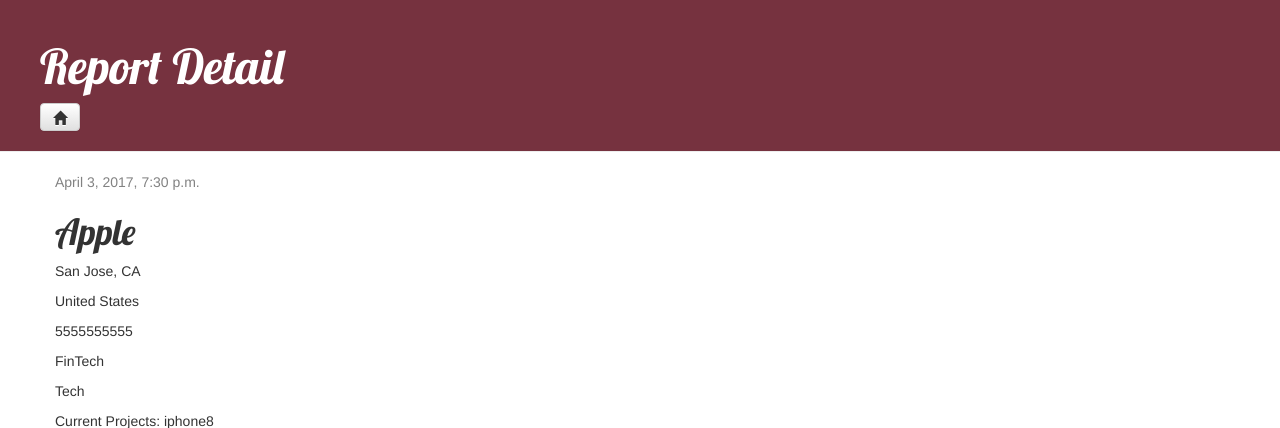
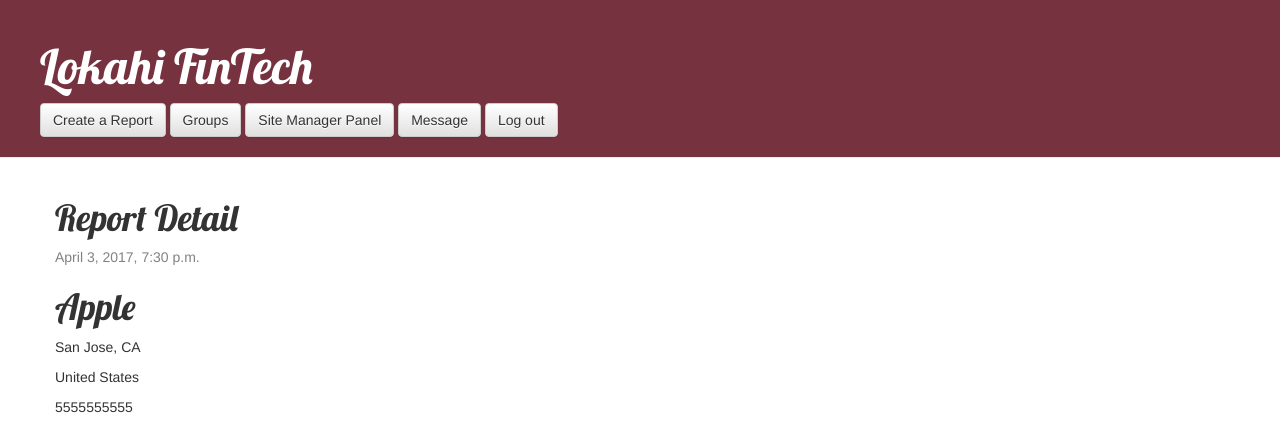
Before and after one commit to rcdizon/cs3240-s17-team17, a Django app: page /LokahiApp/result/1/ in a window 1280 px wide. Shown: the top 428 px of the page. Run offline with Django 3.2, Linux system fonts and the light colour scheme; a user stored in the database is signed in; data comes from the database, SQL or seed files in the repository; some libraries are stand-ins or nearby versions.

Commit message:
Massive merge

```diff
--- a/LokahiProject/LokahiApp/forms.py
+++ b/LokahiProject/LokahiApp/forms.py
@@ -32,6 +32,7 @@ class RegisterForm(UserCreationForm):
         model = User
         fields = ("username", "fullname", "user_type",)
 
+    '''
     def save(self, commit=True):
         user = super(RegisterForm, self).save(commit=False)
         first_name, last_name = self.cleaned_data["fullname"].split(None, 1)
@@ -52,3 +53,4 @@ class RegisterForm(UserCreationForm):
         if commit:
             user.save()
         return user
+    '''
--- a/LokahiProject/templates/group_successful.html
+++ b/LokahiProject/templates/group_successful.html
@@ -17,6 +17,7 @@
     <a href="/LokahiApp/groups/"><button class="groups btn btn-default">Groups</button></a>
     <!-- TODO: Remove for permissions -->
     <a href="/LokahiApp/sitemanagerindex/"><button class="groups btn btn-default">Site Manager Panel</button></a>
+    <a href="/LokahiApp/messenger"><button class="messenger btn btn-default">Message</button></a>
     <a href="/LokahiApp/logout"><button class="logout btn btn-default">Log out</button></a>
 </div>
 <div class="content container">
--- a/LokahiProject/templates/groups.html
+++ b/LokahiProject/templates/groups.html
@@ -17,6 +17,7 @@
     <a href="/LokahiApp/groups/"><button class="groups btn btn-default">Groups</button></a>
     <!-- TODO: Remove for permissions -->
     <a href="/LokahiApp/sitemanagerindex/"><button class="groups btn btn-default">Site Manager Panel</button></a>
+    <a href="/LokahiApp/messenger"><button class="messenger btn btn-default">Message</button></a>
     <a href="/LokahiApp/logout"><button class="logout btn btn-default">Log out</button></a>
 </div>
 <div class="content container">
--- a/LokahiProject/templates/report.html
+++ b/LokahiProject/templates/report.html
@@ -14,8 +14,8 @@
             <a href="/LokahiApp/groups/"><button class="groups btn btn-default">Groups</button></a>
             <!-- TODO: Remove for permissions -->
             <a href="/LokahiApp/sitemanagerindex/"><button class="groups btn btn-default">Site Manager Panel</button></a>
+            <a href="/LokahiApp/messenger"><button class="messenger btn btn-default">Message</button></a>
             <a href="/LokahiApp/logout"><button class="logout btn btn-default">Log out</button></a>
-            <a href="/LokahiApp/messenger"><button class="messenger btn btn-default">Message</button></a>
         </div>
         <div class="content container">
             <h1>Welcome {{ name }}!</h1>
--- a/LokahiProject/templates/result.html
+++ b/LokahiProject/templates/result.html
@@ -9,10 +9,16 @@
     </head>
     <body>
         <div class="page-header">
-            <h1>Report Detail</h1>
-            <a class="btn btn-default" href="{% url 'homepage' %}" ><span class="glyphicon glyphicon-home"></span></a>
+            <a href="/LokahiApp/homepage"><h1>Lokahi FinTech</h1></a>
+            <a href="/LokahiApp/report/new/"><button class="createreport btn btn-default">Create a Report</button></a>
+            <a href="/LokahiApp/groups/"><button class="groups btn btn-default">Groups</button></a>
+            <!-- TODO: Remove for permissions -->
+            <a href="/LokahiApp/sitemanagerindex/"><button class="groups btn btn-default">Site Manager Panel</button></a>
+            <a href="/LokahiApp/messenger"><button class="messenger btn btn-default">Message</button></a>
+            <a href="/LokahiApp/logout"><button class="logout btn btn-default">Log out</button></a>
         </div>
         <div class="content container">
+            <h1>Report Detail</h1>
             <div class="row">
                 <div class="col-md-8">
                     <div class="post">
--- a/LokahiProject/templates/sitemanagerindex.html
+++ b/LokahiProject/templates/sitemanagerindex.html
@@ -17,6 +17,7 @@
     <a href="/LokahiApp/groups/"><button class="groups btn btn-default">Groups</button></a>
     <!-- TODO: Remove for permissions -->
     <a href="/LokahiApp/sitemanagerindex/"><button class="groups btn btn-default">Site Manager Panel</button></a>
+    <a href="/LokahiApp/messenger"><button class="messenger btn btn-default">Message</button></a>
     <a href="/LokahiApp/logout"><button class="logout btn btn-default">Log out</button></a>
 </div>
 <div class="content container">
```
Also changed, not shown: LokahiProject/templates/inbox.html (+8 -2 lines), LokahiProject/LokahiApp/migrations/0006_auto_20170417_2117.py (added).
